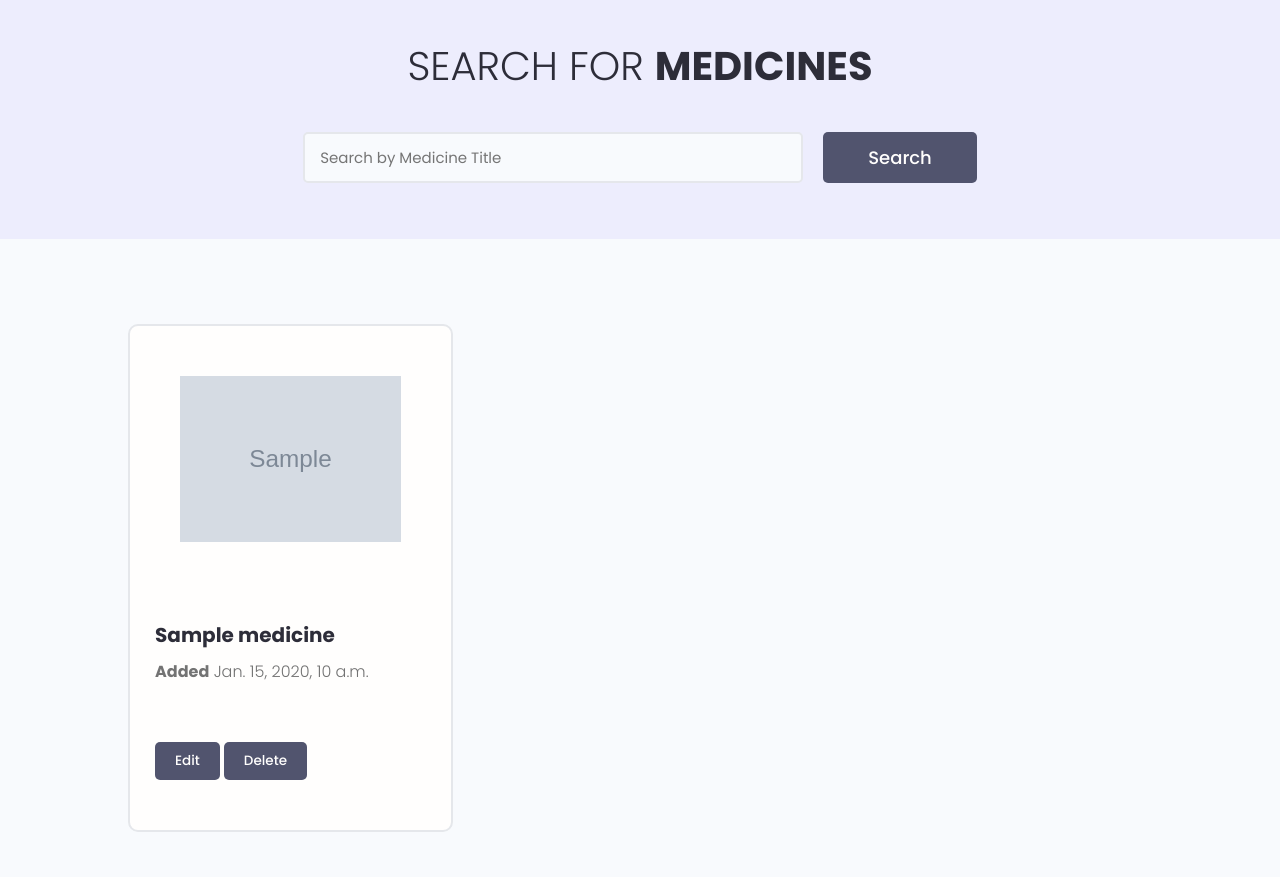
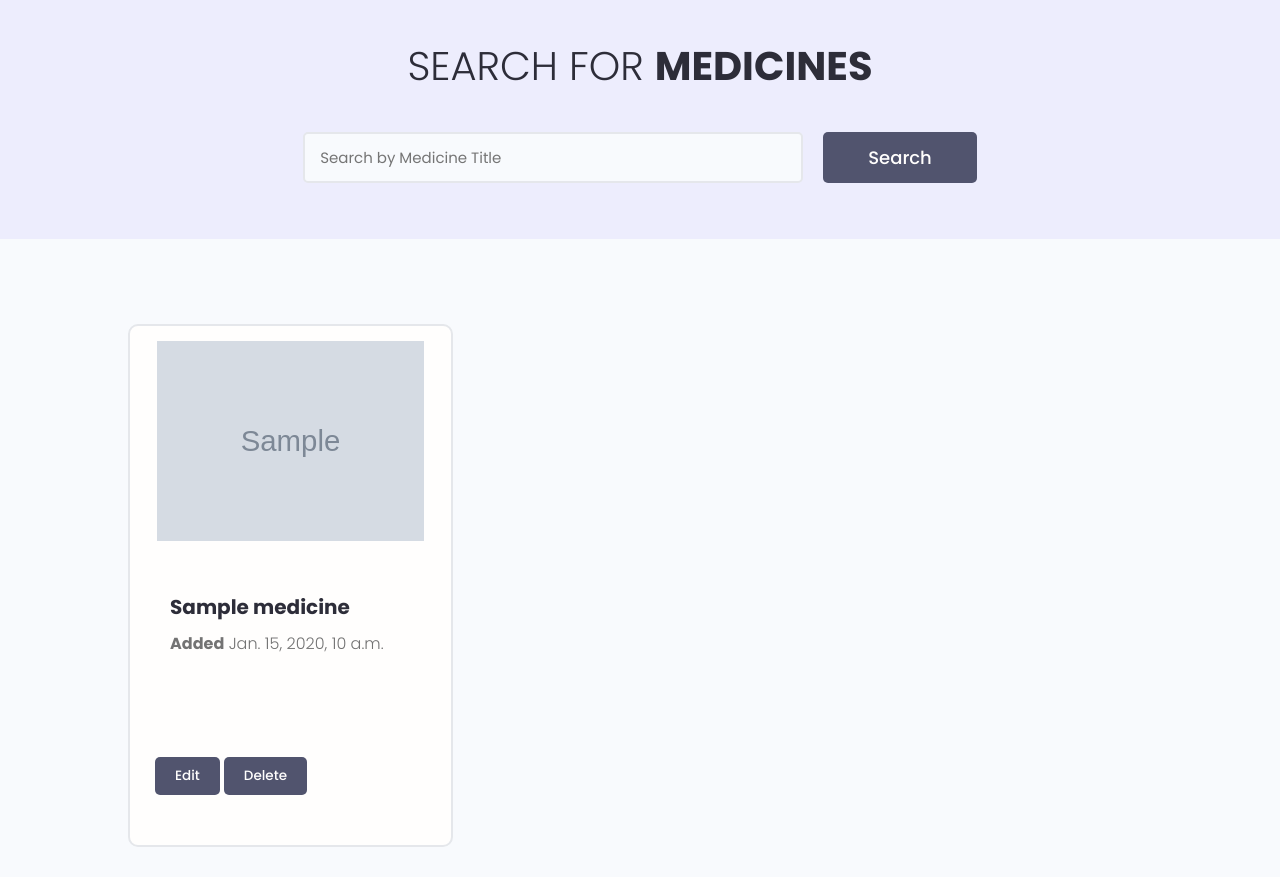
Before and after one commit to FarishtaJayas/medihealth24, a Django app: page / in a window 1280 px wide. Shown: the part 84-961 px from the top of the page. Before the commit the page ends 916 px from the top, so only its background shows below. Run offline with Django 4.2, Linux system fonts and the light colour scheme; tables that the repository leaves empty hold one stand-in row (values such as "Sample post"); grey boxes marked "Sample" are stand-in pictures.

Commit message:
Fixed image issue

```diff
--- a/medicines/templates/medicines/medicines.html
+++ b/medicines/templates/medicines/medicines.html
@@ -28,7 +28,7 @@
           {% for medicine in medicines %}
           <div class="column">
             <div class="card project">
-              <a href="{% url 'medicine' medicine.id %}" class="project">
+              <a href="{% url 'medicine' medicine.id %}" class="project__link" >
                 <div class="project__image-container">
                     <img class="project__image" src="{{medicine.image.url}}" alt="medicine thumbnail" />
                 </div>
--- a/static/styles/app.css
+++ b/static/styles/app.css
@@ -468,6 +468,11 @@ img {
   margin-bottom: 3rem;
 }
 
+.project__link {
+  display: block;
+  padding: 15px;
+}
+
 .project__author{
   font-size: 1.4rem;
   font-style: italic;
@@ -520,19 +525,16 @@ img {
 } */
 .project__image-container {
   display: flex;
+  height: 200px;
+  width: 100%;
   align-items: center;
   justify-content: center;
 }
 
 .project__image {
-  max-width: 100%;
-  max-height: 100%;
-  width: auto;
-  height: auto;
-  padding-left: 50px;
-  padding-right: 50px;
-  padding-top: 50px;
-  padding-bottom: 50px;
+  width: 100%;
+  height: 100%;
+  object-fit: contain;
 }
 
 .project__title {
```
Also changed, not shown: static/images/Vespa_VWC_mali-e1657876289418_9XNeH7X.png (added).
